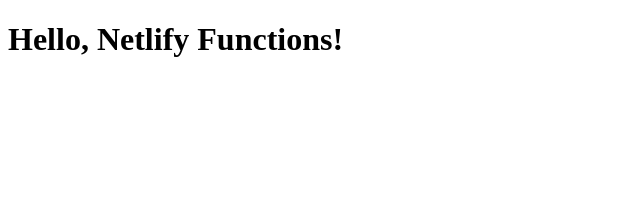
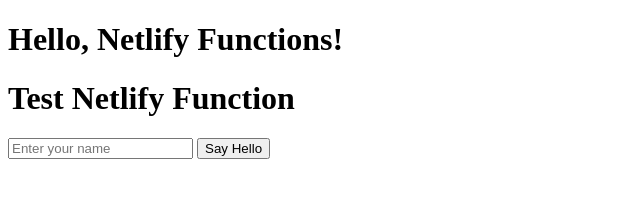
Before and after one commit to Mom2BoysWWL/netlify-functions-test, a plain HTML site: page index.html in a window 1280 px wide. Shown: the whole page, without its empty margins (0-640 px from the left). Drawn offline with Linux system fonts and the light colour scheme.

Commit message:
Implement Netlify function call in index.html
Added a form to input a name and call a Netlify function.

```diff
--- a/index.html
+++ b/index.html
@@ -7,5 +7,24 @@
 </head>
 <body>
     <h1>Hello, Netlify Functions!</h1>
-</body>
+    <!DOCTYPE html>
+<html>
+  <body>
+    <h1>Test Netlify Function</h1>
+    <input id="name" placeholder="Enter your name" />
+    <button onclick="callFunction()">Say Hello</button>
+
+    <p id="output"></p>
+
+    <script>
+      async function callFunction() {
+        const name = document.getElementById("name").value;
+        const res = await fetch(
+          `/.netlify/functions/hello?name=${name}`
+        );
+        const data = await res.json();
+        document.getElementById("output").innerText = data.message;
+      }
+    </script>
+  </body>
 </html>
```
